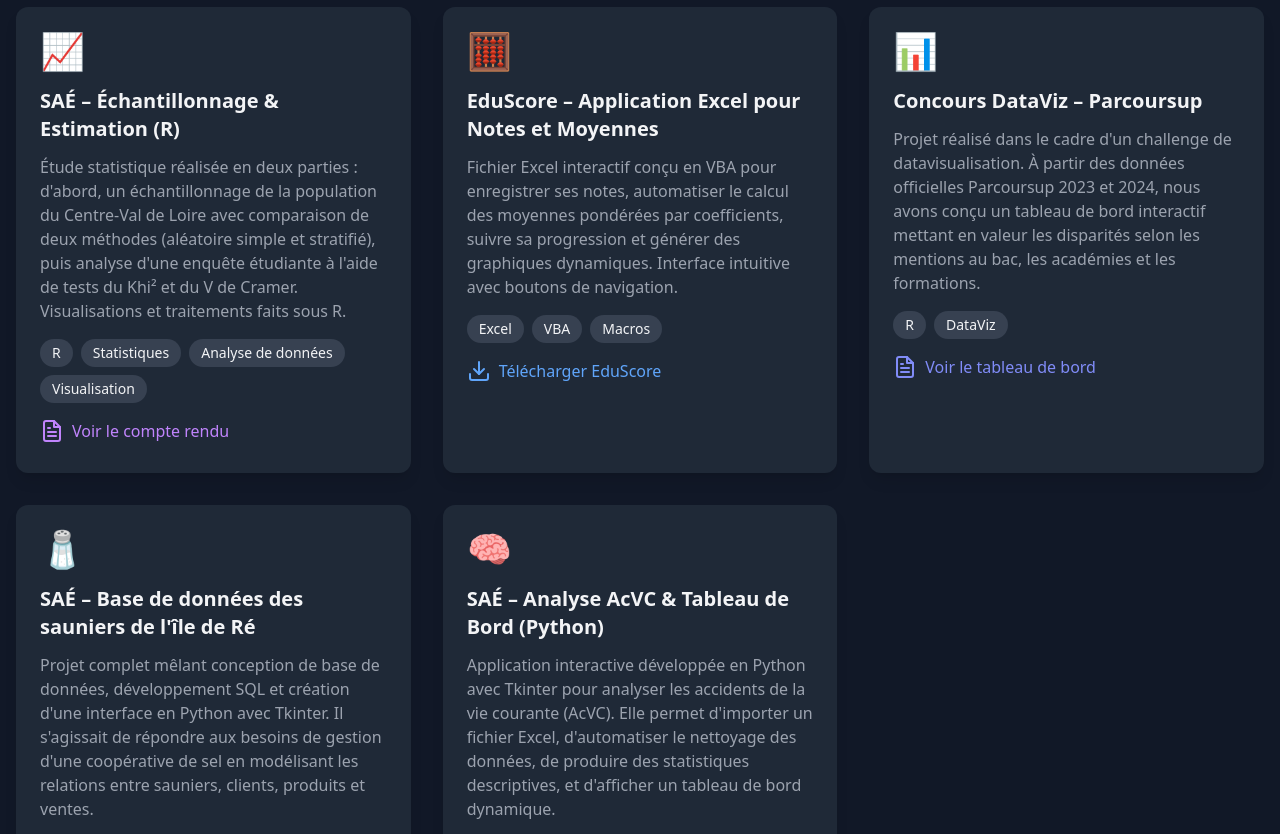
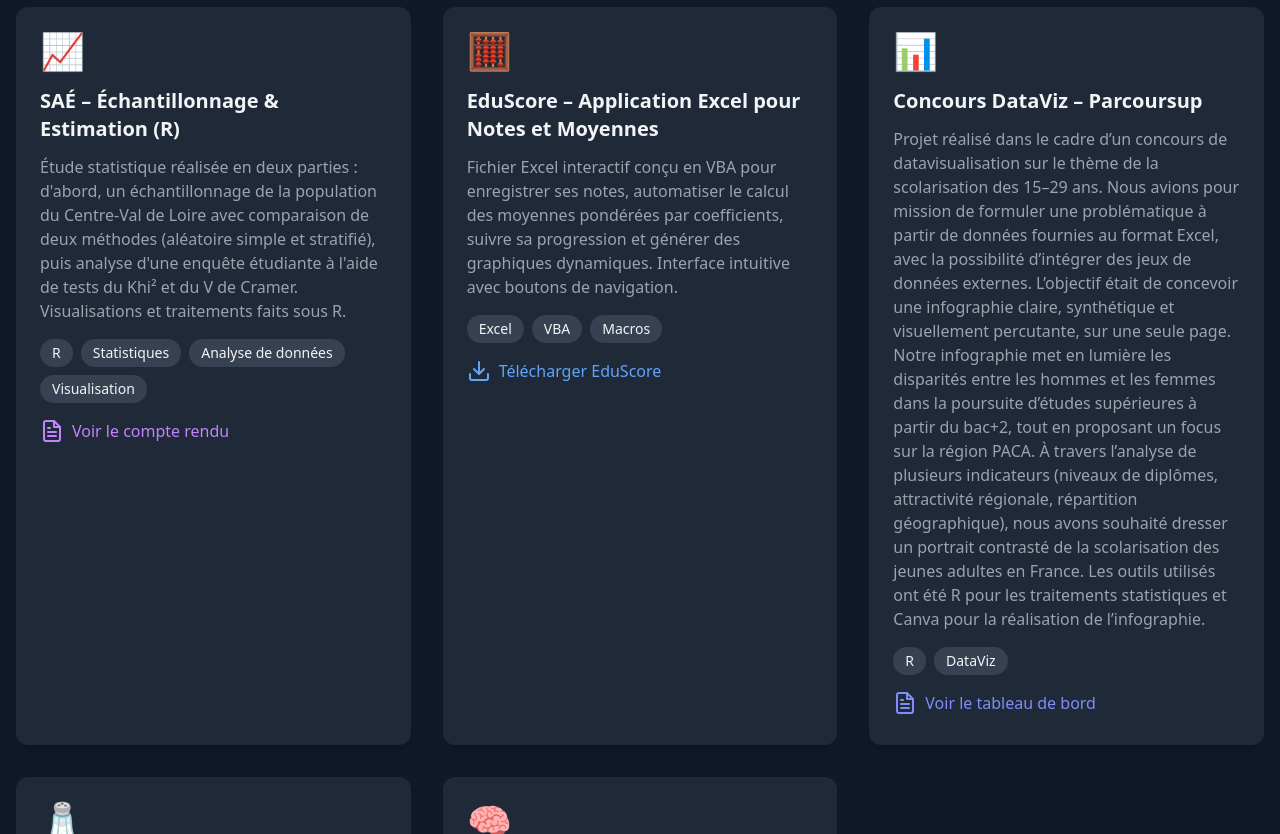
Before and after one commit to iklilpeltier/iklilpeltier.github.io, a plain HTML site: page index.html in a window 1280 px wide. Shown: the part 2240-3074 px from the top of the page. Drawn offline with nearby package versions, Linux system fonts and the light colour scheme.

Commit message:
Update index.html

```diff
--- a/index.html
+++ b/index.html
@@ -197,7 +197,13 @@
             <div class="text-4xl mb-4 text-indigo-400">📊</div>
             <h3 class="text-xl font-bold mb-3">Concours DataViz – Parcoursup</h3>
             <p class="text-gray-400 mb-4">
-              Projet réalisé dans le cadre d'un challenge de datavisualisation. À partir des données officielles Parcoursup 2023 et 2024, nous avons conçu un tableau de bord interactif mettant en valeur les disparités selon les mentions au bac, les académies et les formations.
+              Projet réalisé dans le cadre d’un concours de datavisualisation sur le thème de la scolarisation des 15–29 ans.
+
+Nous avions pour mission de formuler une problématique à partir de données fournies au format Excel, avec la possibilité d’intégrer des jeux de données externes. L’objectif était de concevoir une infographie claire, synthétique et visuellement percutante, sur une seule page.
+
+Notre infographie met en lumière les disparités entre les hommes et les femmes dans la poursuite d’études supérieures à partir du bac+2, tout en proposant un focus sur la région PACA. À travers l’analyse de plusieurs indicateurs (niveaux de diplômes, attractivité régionale, répartition géographique), nous avons souhaité dresser un portrait contrasté de la scolarisation des jeunes adultes en France.
+
+Les outils utilisés ont été R pour les traitements statistiques et Canva pour la réalisation de l’infographie.
             </p>
             <div class="flex flex-wrap gap-2 mb-4">
               <span class="bg-gray-700 text-sm px-3 py-1 rounded-full">R</span>
```
